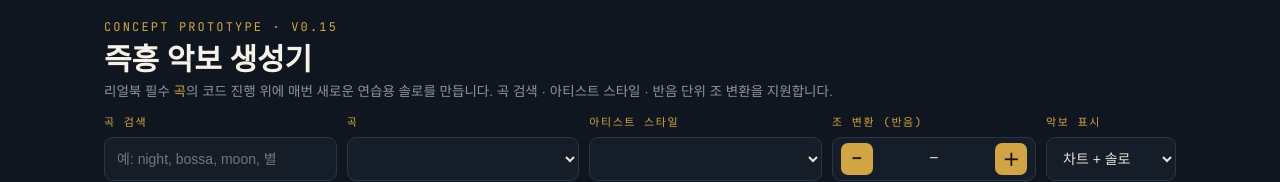
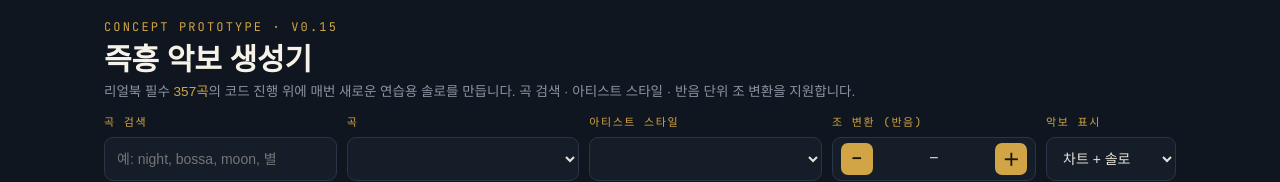
Before and after one commit to shingum08/jazz-solo-generator, a plain HTML site: page app/template.html in a window 1280 px wide. Shown: the top 182 px of the page. Drawn offline with Linux system fonts and the light colour scheme; a web font is replaced by a local one.

Commit message:
v0.16: 곡 수 라벨 357곡 복원

```diff
--- a/app/template.html
+++ b/app/template.html
@@ -560,7 +560,7 @@ button:focus-visible,input:focus-visible{outline:2px solid var(--brass);outline-
   <div class="wrap">
     <div class="eyebrow">Concept Prototype · v0.15</div>
     <h1>즉흥 악보 생성기</h1>
-    <p class="sub">리얼북 필수 <b style="color:var(--brass);font-weight:500">곡</b>의 코드 진행 위에 매번 새로운 연습용 솔로를 만듭니다. 곡 검색 · 아티스트 스타일 · 반음 단위 조 변환을 지원합니다.</p>
+    <p class="sub">리얼북 필수 <b style="color:var(--brass);font-weight:500">357곡</b>의 코드 진행 위에 매번 새로운 연습용 솔로를 만듭니다. 곡 검색 · 아티스트 스타일 · 반음 단위 조 변환을 지원합니다.</p>
   </div>
 </header>
 
```
Also changed, not shown: index.html (+1 -1 lines).
